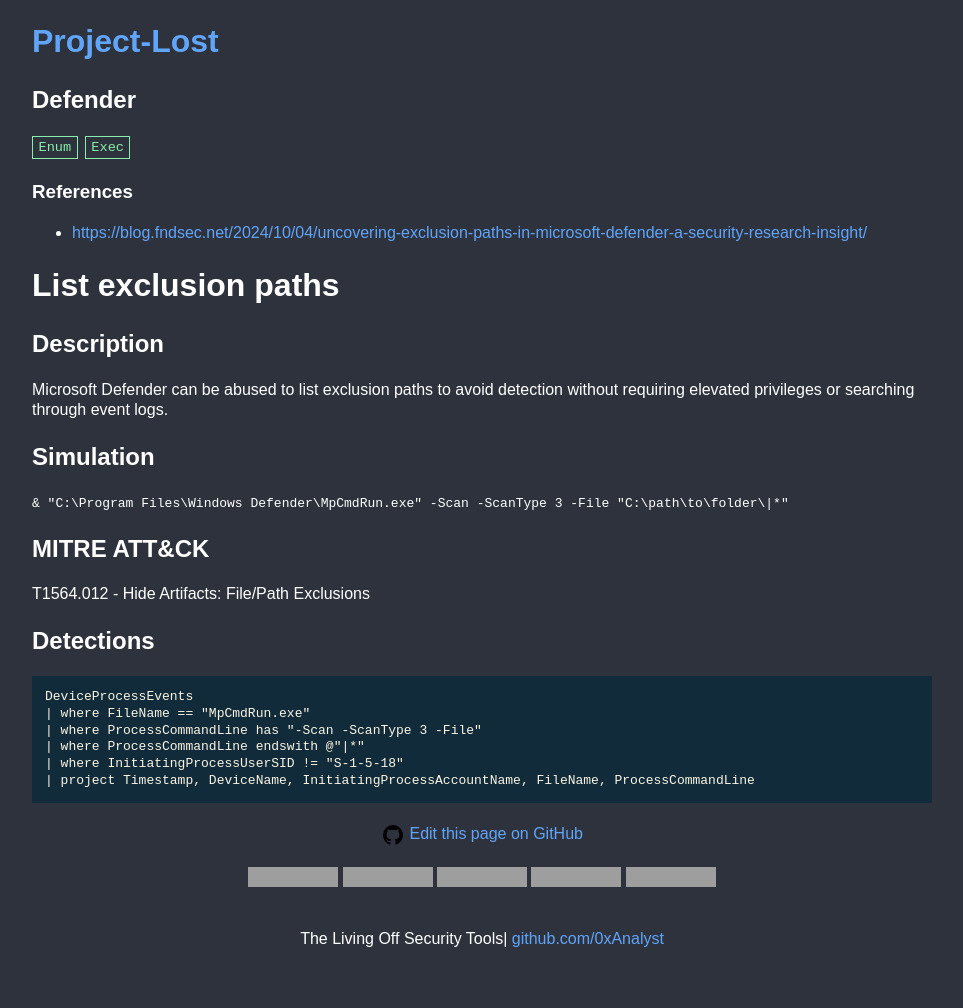
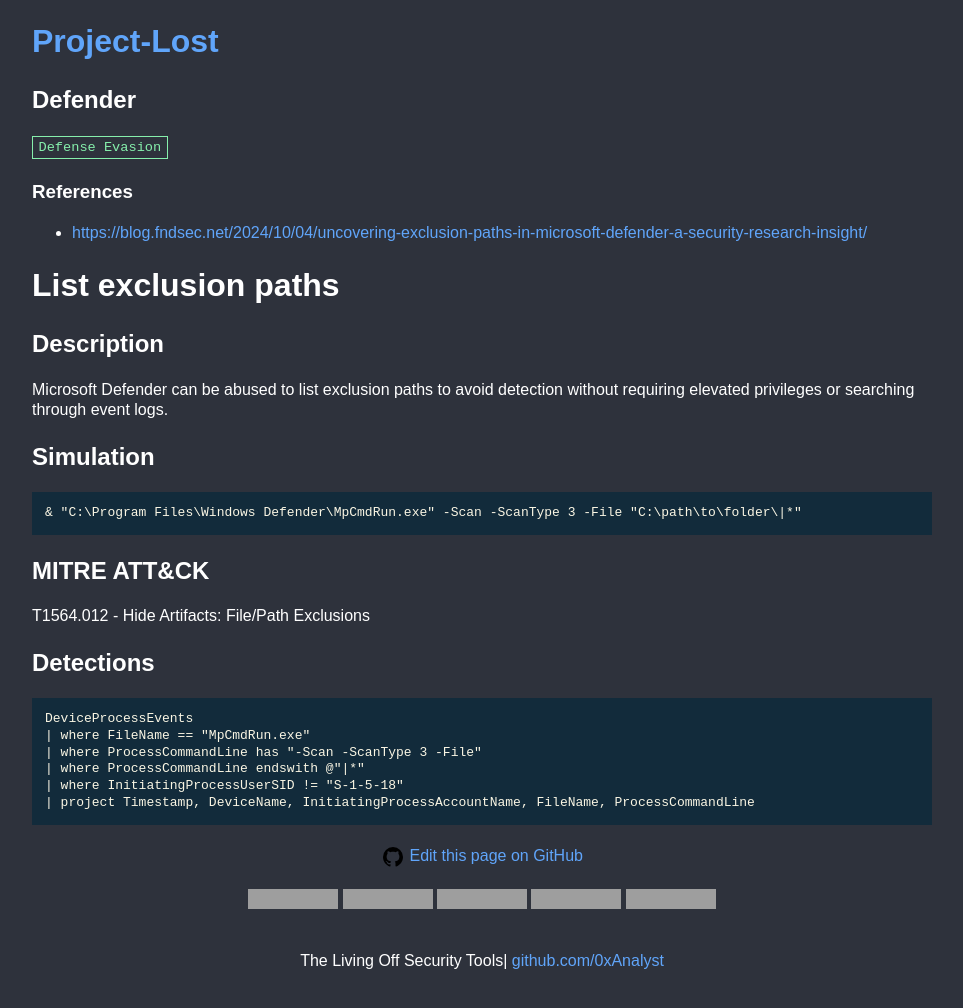
Before and after one commit to 0xAnalyst/Project-Lost, a Jekyll site: the page built from _tool/Defender.md, in a window 1280 px wide, cut to the strip 0-1008 px from the top of the page. Shown: the whole strip, without its empty margins (158-1121 px from the left). Built offline with Jekyll 4.4.1, drawn with Linux system fonts in a browser that asks for light colours; before the commit the page ends 986 px from its top, so only the background shows below that; grey boxes are pictures that could not be loaded.

Commit message:
Updating tags for defender

````diff
--- a/_tool/Defender.md
+++ b/_tool/Defender.md
@@ -1,8 +1,7 @@
 ---
 title: Defender
 tags:
-  - Enum
-  - Exec
+  - Defense Evasion
 references:
 - https://blog.fndsec.net/2024/10/04/uncovering-exclusion-paths-in-microsoft-defender-a-security-research-insight/
 files: []
@@ -14,7 +13,9 @@
 Microsoft Defender can be abused to list exclusion paths to avoid detection without requiring elevated privileges or searching through event logs.
 
 ## Simulation
-```& "C:\Program Files\Windows Defender\MpCmdRun.exe" -Scan -ScanType 3 -File "C:\path\to\folder\|*"```
+```
+& "C:\Program Files\Windows Defender\MpCmdRun.exe" -Scan -ScanType 3 -File "C:\path\to\folder\|*"
+```
 
 ## MITRE ATT&CK
 T1564.012 - Hide Artifacts: File/Path Exclusions
````
